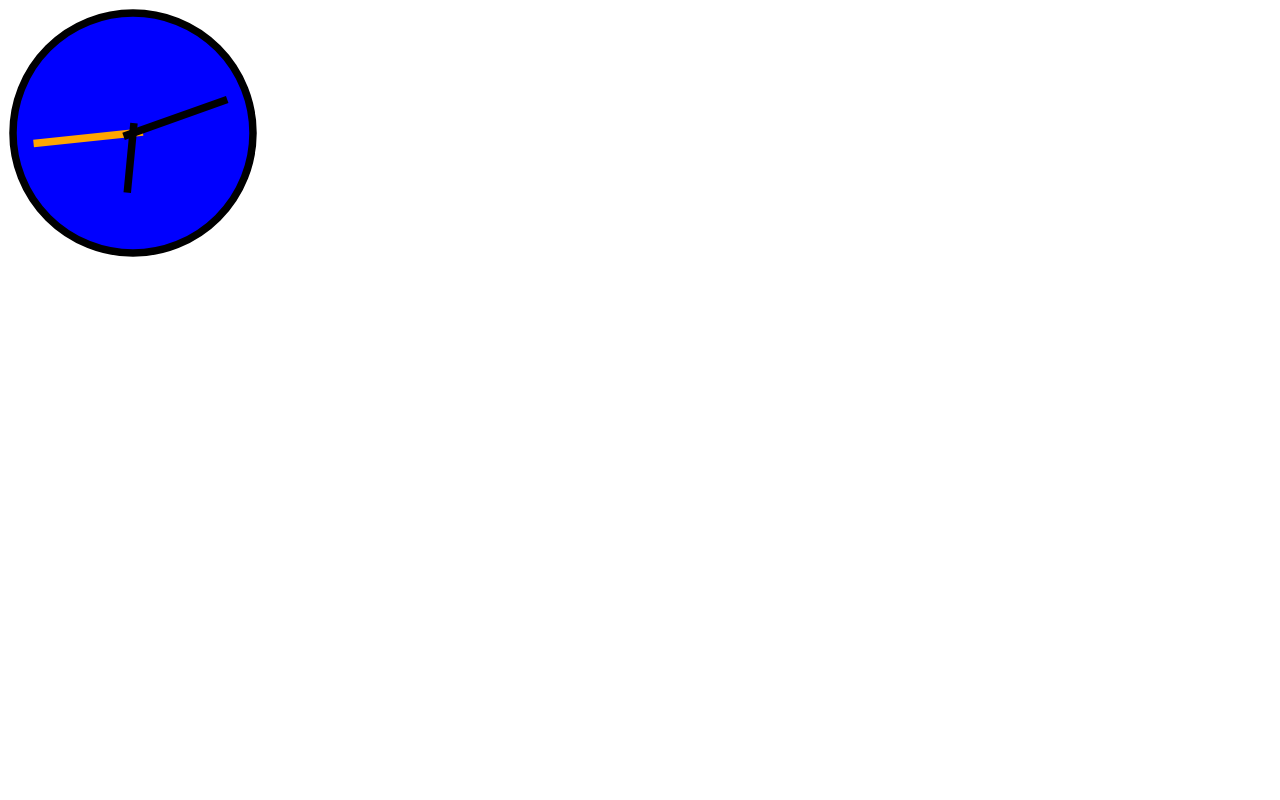
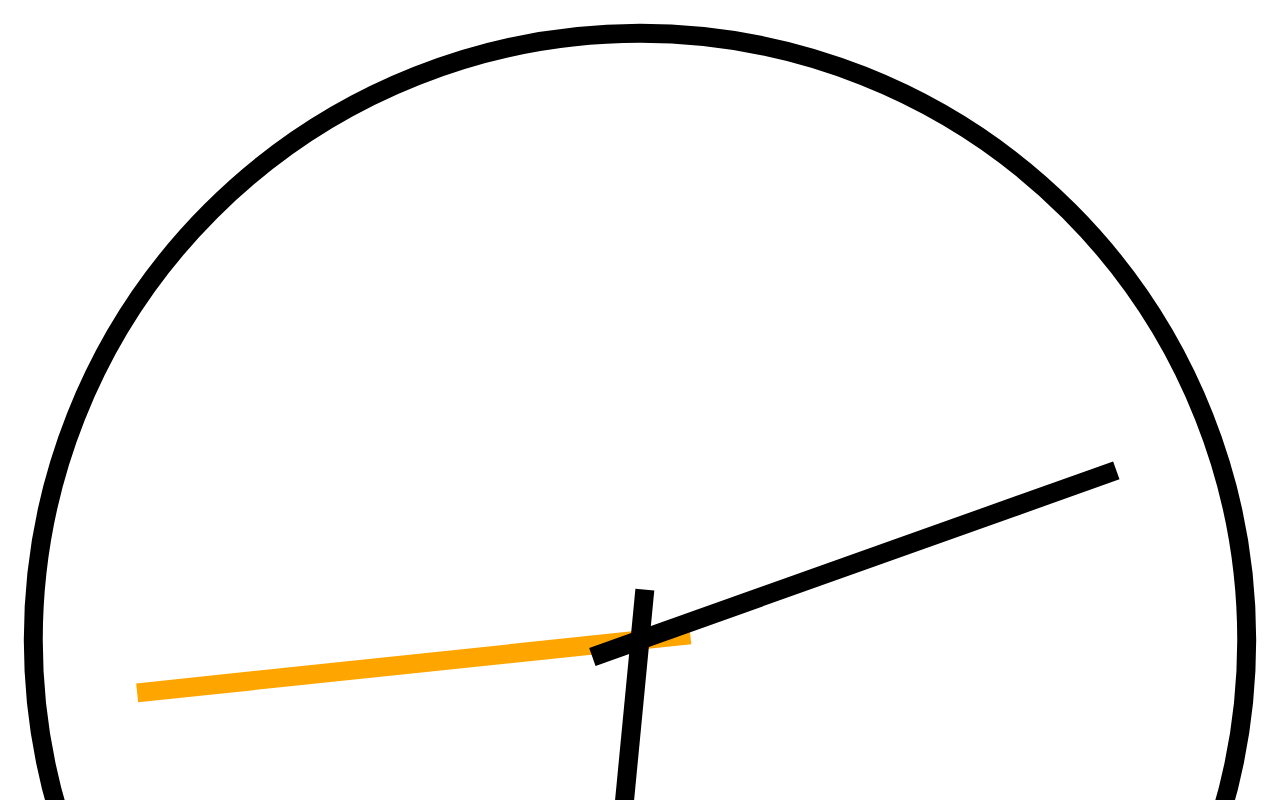
Before and after one commit to yfi/clock-face, a website: page index.html in a window 1280 px wide. Shown: the top 800 px of the page. Drawn offline with Linux system fonts and the light colour scheme.

Commit message:
Update index.html

```diff
--- a/index.html
+++ b/index.html
@@ -10,11 +10,12 @@
     <clock-face></clock-face>
     <style>
       clock-face{
-        --clock-size: 250px;
-        --clock-face-fill:blue;
-        --clock-face-outline:pink;
-        --clock-hand-outline: green;
-        --clock-stroke-width: 3;
+        --clock-size:100%;
+        --clock-face-fill:none;
+        --clock-face-outline:currentColor;
+        --clock-hand-outline: currentColor;
+        --clock-accent-color: orange; /* used for second hand */
+        --clock-stroke-width: 1.5;
       }
     </style>
   </body>
```
